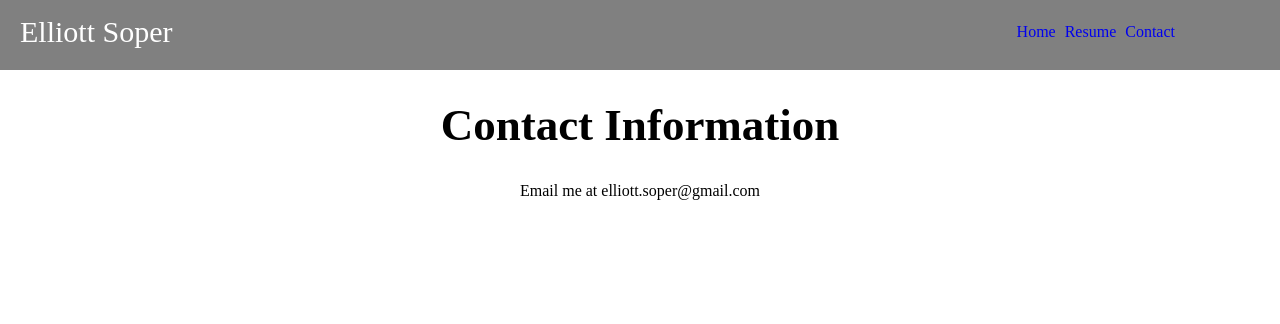
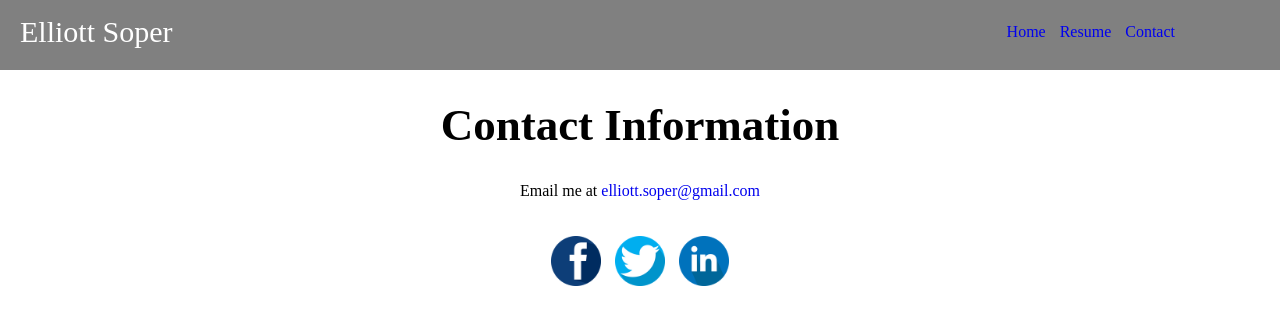
Before and after one commit to ElliottSoper/project_one, a plain HTML site: page contact.html in a window 1280 px wide. Drawn offline with nearby package versions, Linux system fonts and the light colour scheme.

Commit message:
Updated contact page and css

```diff
--- a/contact.html
+++ b/contact.html
@@ -20,7 +20,7 @@
 					<li class = "menuth">
 						<a href="index.html">Home</a>
 					</li>
-					<liclass = "menuth">
+					<li class = "menuth">
 						<a href="resume.html">Resume</a>
 					</li>
 					<li class = "menuth">
@@ -31,7 +31,17 @@
 	</div>
 	<div class="center">
 	<h1>Contact Information</h1>
-	<p>Email me at elliott.soper@gmail.com</p>
+	<p>Email me at <a href="mailto:someone@example.com?Subject=Hello%20again" target="_top">elliott.soper@gmail.com</a></p>
 </div>
+	<div class = "iconCenter">
+			<a href="https://www.facebook.com/elliott.soper" target="_blank">
+				<img src="facebook.png" alt="Facebook Icon" class="icon">
+			</a>
+			<a href="https://twitter.com/elliottsoper" target="_blank">
+				<img src="twitter.png" alt="Twitter Icon" class="icon">
+			</a>
+			<a href="https://www.linkedin.com/in/elliottsoper" target="_blank">
+				<img src="linkedin.png" alt="linkedin Icon" class="icon">
+			</a>
 </body>
 </html>
--- a/prone.css
+++ b/prone.css
@@ -1,3 +1,7 @@
+body{
+background-color: #ffffff;
+}
+
 #header {
 margin: 0px;
 height: 70px;
@@ -34,6 +38,10 @@ text-decoration: none;
 margin: 5px;
 }
 
+li a:hover:not(.active) {
+    background-color: #d3d3d3;
+}
+
 a{
 text-decoration: none;
 }
@@ -55,10 +63,23 @@ text-decoration: none;
 h1 {
 	font-size: 45px;
 }
-img {
+
+.ellpic {
 	margin-right: auto;
 	margin-left: auto;
 	display: block;
 	height: 450px;
 	width: auto;
 }
+
+.icon {
+	height: 50px;
+	width: auto;
+	padding: 5px;
+}
+
+
+.iconCenter {
+	text-align: center;
+	padding-top: 15px;
+}
```
Also changed, not shown: index.html (+2 -2 lines), resume.html (+1 -1 lines), facebook.png (added), linkedin.png (added), twitter.png (added).
